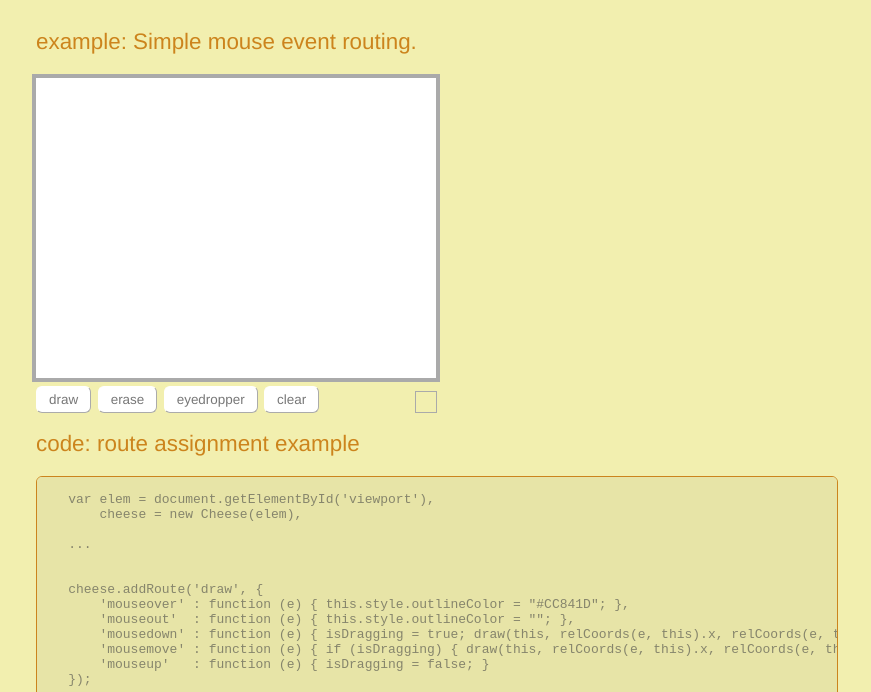
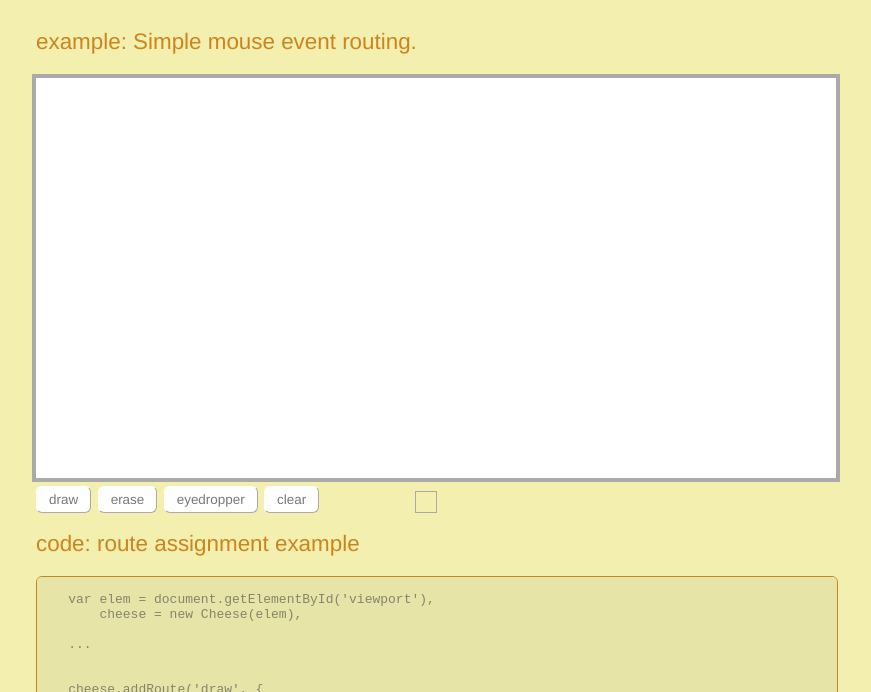
Before and after one commit to evitolins/cheese, a plain HTML site: page index.html in a window 1280 px wide. Shown: the part 108-800 px from the top of the page, without its empty margins (12-883 px from the left). Drawn offline with Linux system fonts and the light colour scheme; a script that the page names is missing.

Commit message:
Increased canvas size

```diff
--- a/css/main.css
+++ b/css/main.css
@@ -27,8 +27,8 @@ pre {
 
 canvas {
   background: white;
-  width: 400px;
-  height: 300px;
+  width: 800px;
+  height: 400px;
   outline: 4px #aaa solid;
   cursor: crosshair;
 }
--- a/index.html
+++ b/index.html
@@ -9,7 +9,7 @@
   <h1>Cheese <img src='images/fancy-cheese-th.png' style="height:.7em;" /> <a class="github-button" href="https://github.com/evitolins/cheese" data-count-href="/evitolins/cheese/stargazers" data-count-api="/repos/evitolins/cheese#stargazers_count" data-count-aria-label="# stargazers on GitHub" aria-label="Star evitolins/cheese on GitHub">Star</a></h1>
 
   <h2>example: Simple mouse event routing.</p>
-  <canvas id='viewport' width=400 height=300></canvas>
+  <canvas id='viewport' width=800 height=400></canvas>
   <br>
   <div class="buttonContainer">
     <input id='button1' type='button' class='exampleBtn' value='draw'/>
```
